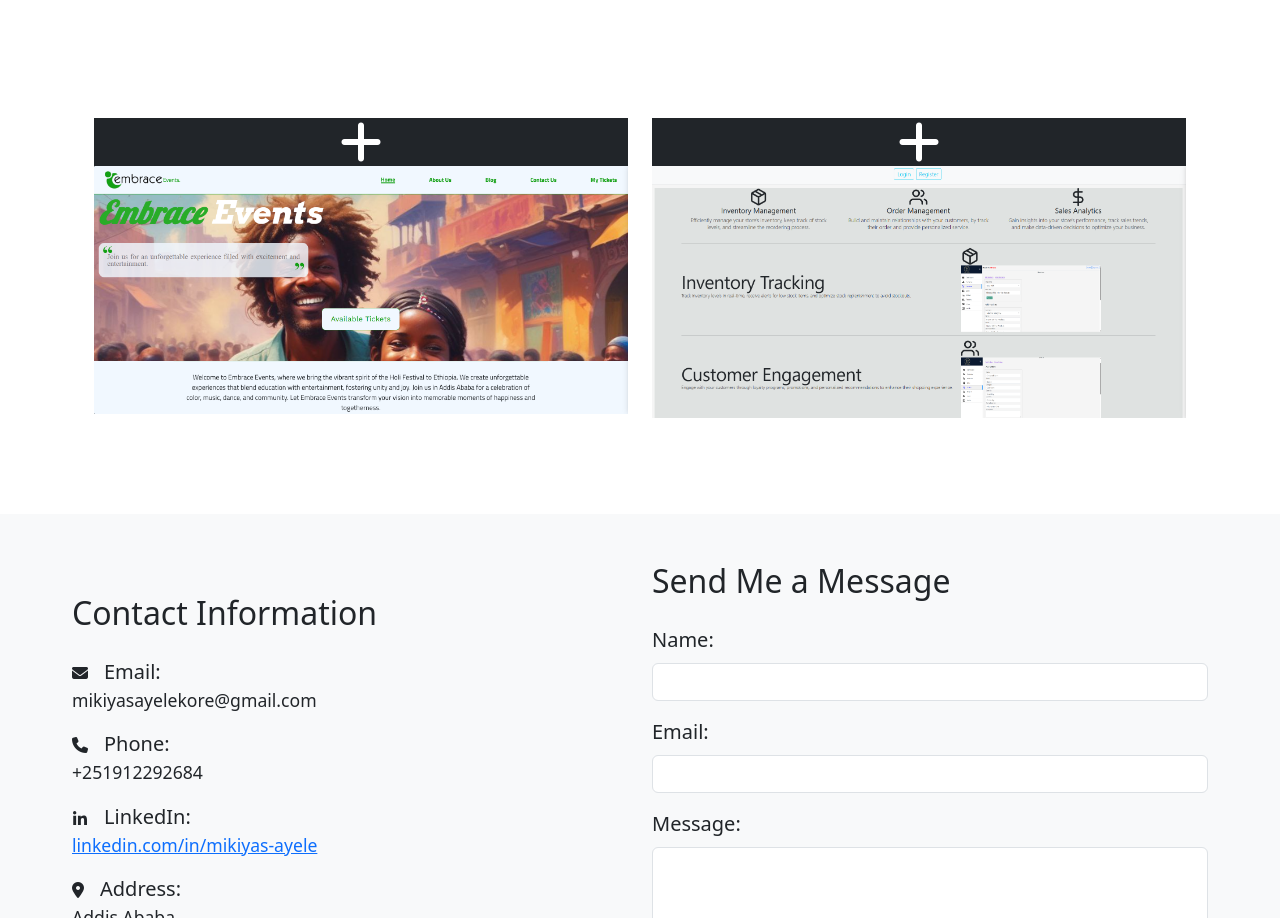
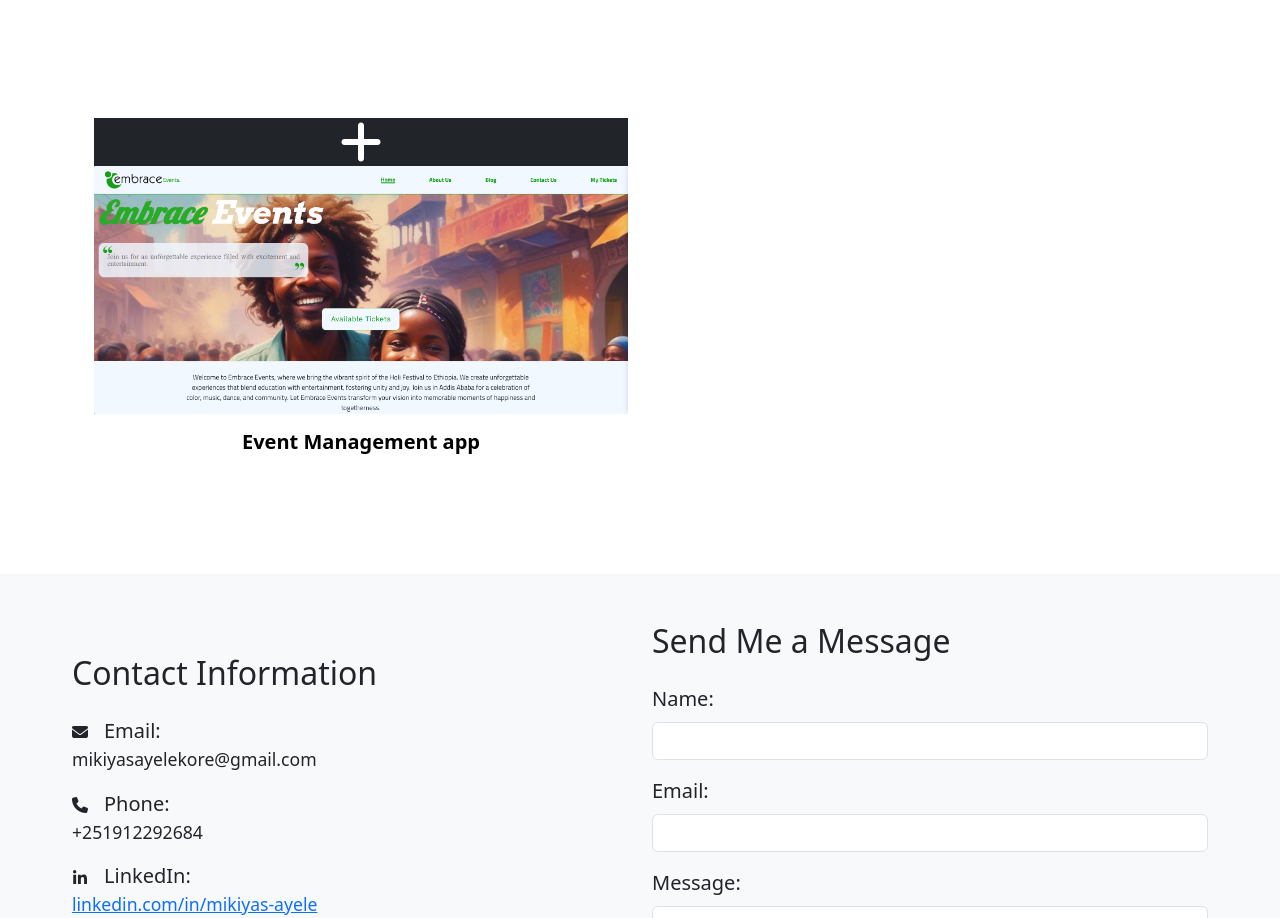
Before and after one commit to Mickykore/Mikiyas-Portfolio, a React (Create React App) app: page / in a window 1280 px wide. Shown: the part 2002-2920 px from the top of the page. Built offline with nearby package versions, Linux system fonts and the light colour scheme.

Commit message:
Add title for Event Management app

```diff
--- a/src/components/Portfolio.js
+++ b/src/components/Portfolio.js
@@ -39,16 +39,18 @@ const Portfolio = () => {
                                 <div className="portfolio-item-caption-content text-center text-white"><i className="fas fa-plus fa-3x"></i></div>
                             </div>
                             <a href="https://www.embracevents.com/" target="_blank"><img className="img-fluid" src={embraceEvent} alt="..." /></a>
+                            <h5 className="text-center p-3" style={{ color: "black", fontWeight: "bold" }}>Event Management app</h5>
+
                         </div>
                     </div>
-                    <div className="col-md-6 mb-5 mt-5">
+                    {/* <div className="col-md-6 mb-5 mt-5">
                         <div className="portfolio-item">
                             <div className="portfolio-item-caption d-flex align-items-center justify-content-center h-100 w-100 bg-dark">
                                 <div className="portfolio-item-caption-content text-center text-white"><i className="fas fa-plus fa-3x"></i></div>
                             </div>
                             <img className="img-fluid" src={portfolio1} alt="..." />
                         </div>
-                    </div>
+                    </div> */}
                 </div>
             </div>
         </section>
```
